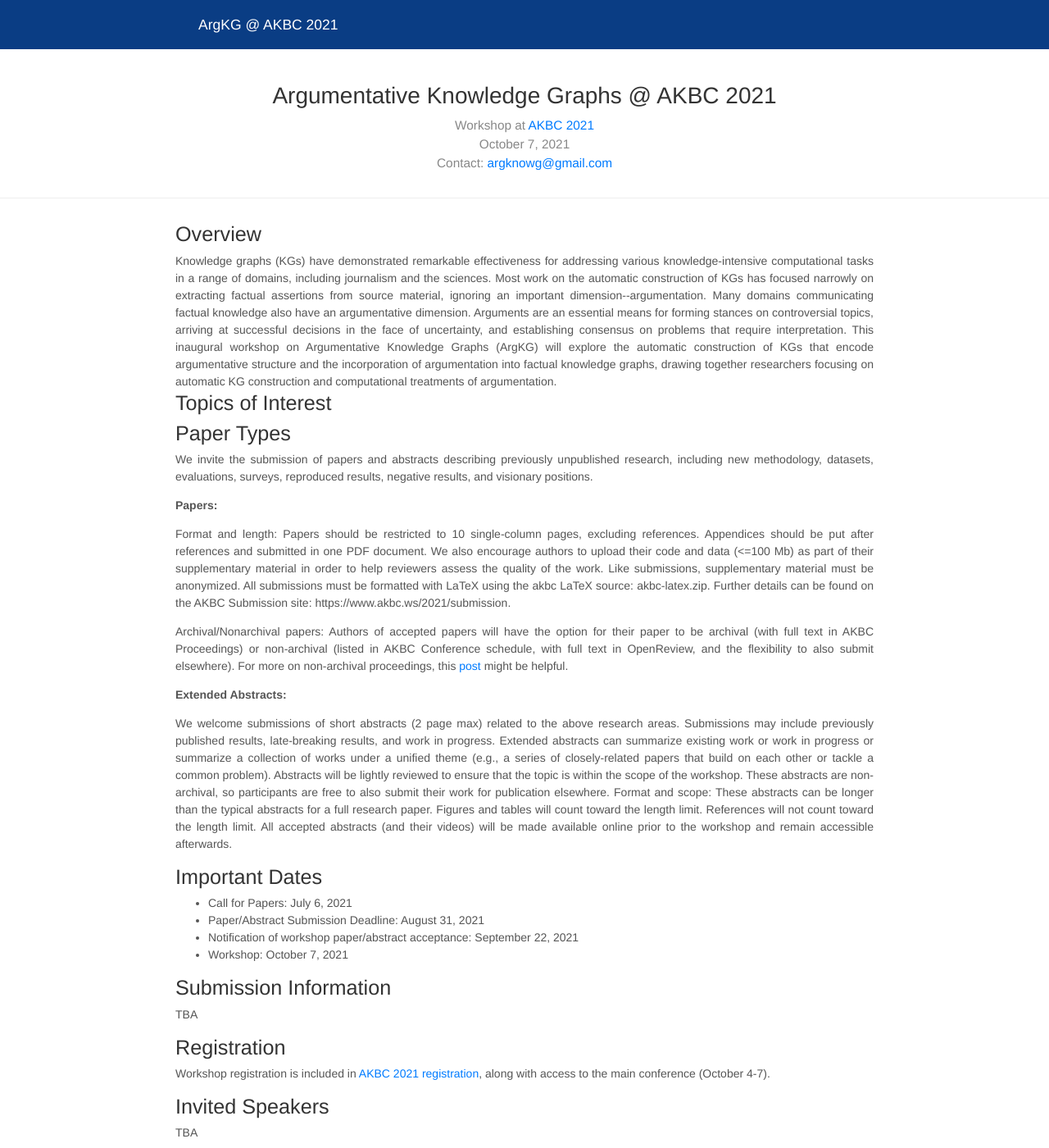
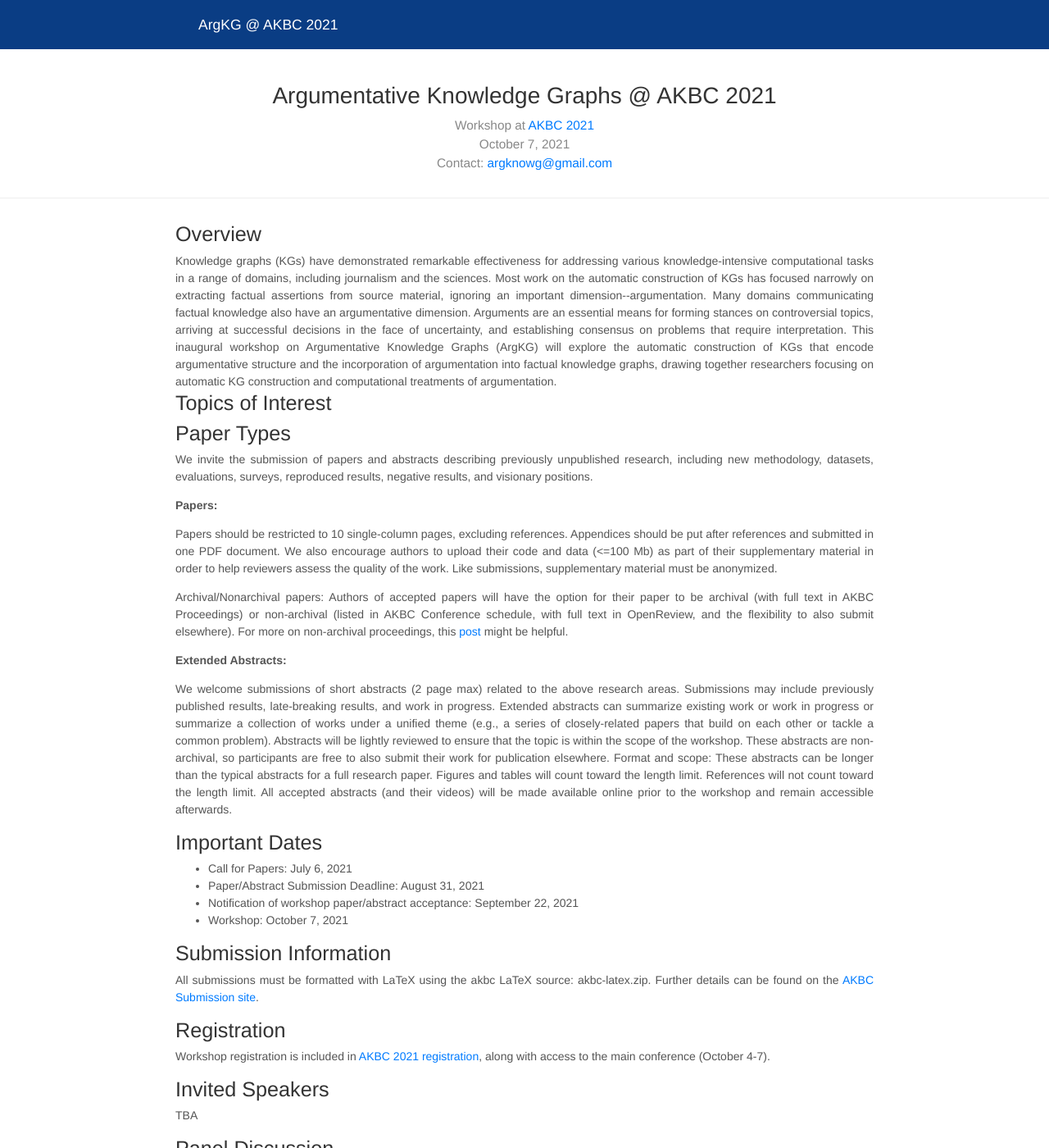
Before and after one commit to ArgKG/2021, a Jekyll site: the page built from index.md, in a window 1280 px wide and 1400 px high. Shown: the whole window at 82% size. Built offline with Jekyll 4.4.1, drawn with Linux system fonts in a browser that asks for light colours; nearby versions of some CDN libraries; part of the change alters nothing that is shown.

Commit message:
Update index.md

```diff
--- a/index.md
+++ b/index.md
@@ -18,7 +18,7 @@ We invite the submission of papers and abstracts describing previously unpublish
 
 <b>Papers:</b>
 
-Format and length: Papers should be restricted to 10 single-column pages, excluding references. Appendices should be put after references and submitted in one PDF document.  We also encourage authors to upload their code and data (<=100 Mb) as part of their supplementary material in order to help reviewers assess the quality of the work. Like submissions, supplementary material must be anonymized. All submissions must be formatted with LaTeX using the akbc LaTeX source: akbc-latex.zip. Further details can be found on the AKBC Submission site: https://www.akbc.ws/2021/submission.
+Papers should be restricted to 10 single-column pages, excluding references. Appendices should be put after references and submitted in one PDF document.  We also encourage authors to upload their code and data (<=100 Mb) as part of their supplementary material in order to help reviewers assess the quality of the work. Like submissions, supplementary material must be anonymized.
 
 Archival/Nonarchival papers:  Authors of accepted papers will have the option for their paper to be archival (with full text in AKBC Proceedings) or non-archival (listed in AKBC Conference schedule, with full text in OpenReview, and the flexibility to also submit elsewhere).  For more on non-archival proceedings, this <a href="https://academia.stackexchange.com/questions/138797/what-exactly-is-a-non-Archival-venue-and-workshop-with-proceedings">post</a> might be helpful.
 
@@ -36,7 +36,8 @@ Format and scope:  These abstracts can be longer than the typical abstracts for
 
 ## Submission Information
 
-TBA
+All submissions must be formatted with LaTeX using the akbc LaTeX source: akbc-latex.zip. Further details can be found on the <a href="https://www.akbc.ws/2021/submission">AKBC Submission site</a>.
+
 
 ## Registration
 
```
